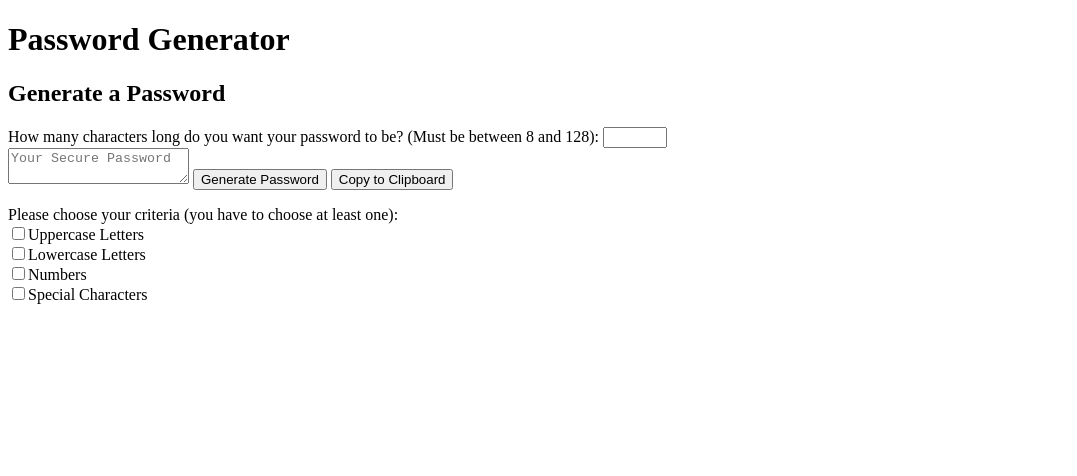
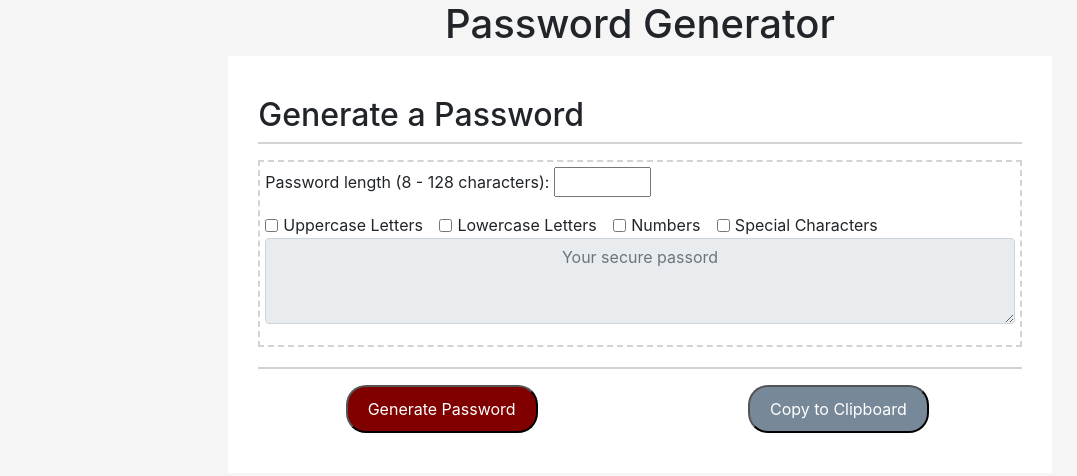
Before and after one commit to levgir/PasswordGenerator, a plain HTML site: page index.html in a window 1280 px wide. Shown: the whole page, without its empty margins (0-1077 px from the left). Drawn offline with nearby package versions, Linux system fonts and the light colour scheme.

Commit message:
finished up the styling

```diff
--- a/index.html
+++ b/index.html
@@ -3,28 +3,65 @@
 
 <head>
   <meta charset="UTF-8" />
-  <meta name="viewport" content="width=device-width, initial-scale=1.0" />
+  <meta name="viewport" content="width=device-width, initial-scale=1, shrink-to-fit=no">
   <meta http-equiv="X-UA-Compatible" content="ie=edge" />
+  <link rel="stylesheet" href="https://stackpath.bootstrapcdn.com/bootstrap/4.3.1/css/bootstrap.min.css"
+    integrity="sha384-ggOyR0iXCbMQv3Xipma34MD+dH/1fQ784/j6cY/iJTQUOhcWr7x9JvoRxT2MZw1T" crossorigin="anonymous">
+    <link rel="stylesheet" type="text/css" href="style.css">
   <title>Password Generator</title>
 </head>
 
 <body>
-
-    <header>
+  <div class="container col-xs-12 col-md-6 col-lg-8">
+    <header class="col text-center">
       <h1>Password Generator</h1>
     </header>
+
+    <div id="passwordGenerator">
       <h2>Generate a Password</h2>
+      <hr class="section-headers-divider">
+      <form>
+        <div class="form-group">
+          Password length (8 - 128 characters): <input type="number" name="passCharCount" min="8"
+            max="128" id="passCharInput">
+        </div>
+        <div class="form-check form-check-inline">
+          <input class="form-check-input" type="checkbox" id="uppercase" value="uppercase">
+          <label class="form-check-label" for="uppercase">Uppercase Letters</label>
+        </div>
+        <div class="form-check form-check-inline">
+          <input class="form-check-input" type="checkbox" id="lowercase" value="lowercase">
+          <label class="form-check-label" for="lowercase">Lowercase Letters</label>
+        </div>
+        <div class="form-check form-check-inline">
+          <input class="form-check-input" type="checkbox" id="numbers" value="numbers">
+          <label class="form-check-label" for="numbers">Numbers</label>
+        </div>
+        <div class="form-check form-check-inline">
+          <input class="form-check-input" type="checkbox" id="special" value="special">
+          <label class="form-check-label" for="special">Special Characters</label>
+        </div>
+        <div class="form-group">
+          <textarea class="form-control" id="password" rows="3" placeholder="Your secure passord"
+            style="text-align: center" readonly></textarea>
+        </div>
+      </form>
+      <hr class="section-headers-divider">
+      <div class="row">
+        <div class="col text-center">
+          <button id="generate">Generate Password</button>
+        </div>
+        <div class="col text-center">
+          <button id="copy">Copy to Clipboard</button>
+        </div>
+      </div>
+    </div>
+  </div>
 
-      <form>
-        How many characters long do you want your password to be? (Must be between 8 and 128): <input type="number" name="passCharCount" min="8" max="128" id="passCharInput">
+  <!-- <form>
+    Choose password length (between 8 and 128 characters): <input type="number" name="passCharCount" min="8" max="128"
+      id="passCharInput">
   </form>
-
-      <textarea readonly id="password" placeholder="Your Secure Password"></textarea>
-
-      <button id="generate">Generate Password</button>
-
-      <button id="copy">Copy to Clipboard</button><br>
-
   <p> Please choose your criteria (you have to choose at least one):<br>
     <input type="checkbox" id="uppercase" class="criteriaCheckbox" value="uppercase">Uppercase Letters<br>
 
@@ -35,13 +72,26 @@
     <input type="checkbox" id="special" class="criteriaCheckbox" value="special">Special Characters<br>
   </p>
 
+  <textarea readonly id="password" placeholder="Your Secure Password"></textarea><br>
+
+  <button id="generate">Generate Password</button>
+
+  <button id="copy">Copy to Clipboard</button><br> -->
 
 
 
 
 
 
-
+  <script src="https://code.jquery.com/jquery-3.3.1.slim.min.js"
+    integrity="sha384-q8i/X+965DzO0rT7abK41JStQIAqVgRVzpbzo5smXKp4YfRvH+8abtTE1Pi6jizo"
+    crossorigin="anonymous"></script>
+  <script src="https://cdnjs.cloudflare.com/ajax/libs/popper.js/1.14.7/umd/popper.min.js"
+    integrity="sha384-UO2eT0CpHqdSJQ6hJty5KVphtPhzWj9WO1clHTMGa3JDZwrnQq4sF86dIHNDz0W1"
+    crossorigin="anonymous"></script>
+  <script src="https://stackpath.bootstrapcdn.com/bootstrap/4.3.1/js/bootstrap.min.js"
+    integrity="sha384-JjSmVgyd0p3pXB1rRibZUAYoIIy6OrQ6VrjIEaFf/nJGzIxFDsf4x0xIM+B07jRM"
+    crossorigin="anonymous"></script>
   <script src="./script.js"></script>
 </body>
 
--- a/script.js
+++ b/script.js
@@ -5,6 +5,7 @@ var specialChars = '!@#$%^&*()~_-+=;:,<>/?';
 var passChars = document.getElementById("passCharInput");
 
 function generatePass() {
+    event.preventDefault();
     var passLength = passChars.value;
     var criteriaArray = criteria();
     console.log(criteriaArray);
@@ -16,7 +17,7 @@ function generatePass() {
         }
         return randomString;
     } else {
-        alert("Your password must be at least 8 characters and no more than 128 long.")
+        alert("Password must be between 8 and 128 characters.")
     }
 }
 
@@ -48,6 +49,7 @@ function criteria() {
 }
 
 function copyPass() {
+    event.preventDefault();
     var passText = document.getElementById("password");
     passText.select();
     passText.setSelectionRange(0, 99999);
--- /dev/null
+++ b/style.css
@@ -0,0 +1,33 @@
+body {
+    background-color: whitesmoke;
+}
+form {
+ border: 2px dashed lightgray;
+ padding: 5px;
+ margin-bottom: 20px;
+}
+
+#passwordGenerator {
+    background-color: white;
+    padding: 40px 30px 40px 30px;
+}
+
+.section-headers-divider {
+    border: 1px solid lightgray;
+    padding: 0;
+    margin-top: 0;
+}
+
+#generate {
+    background-color: maroon;
+    color: white;
+    border-radius: 20px;
+    padding: 10px 20px 10px 20px;
+}
+
+#copy {
+    background-color: lightslategray;
+    color: white;
+    border-radius: 20px;
+    padding: 10px 20px 10px 20px;
+}
```
Lines whose indentation alone changed are shown as unchanged.
